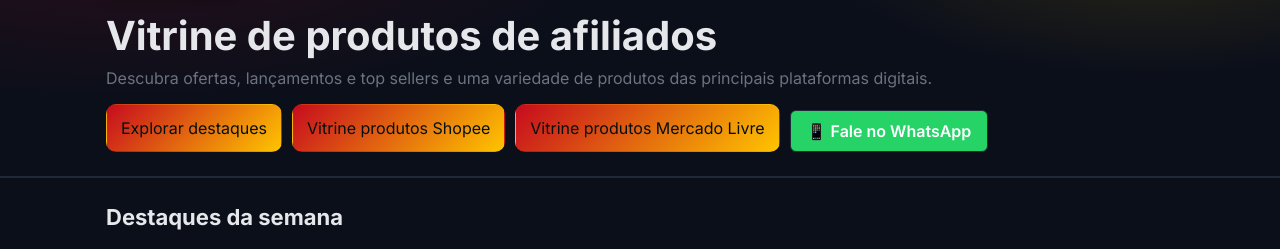
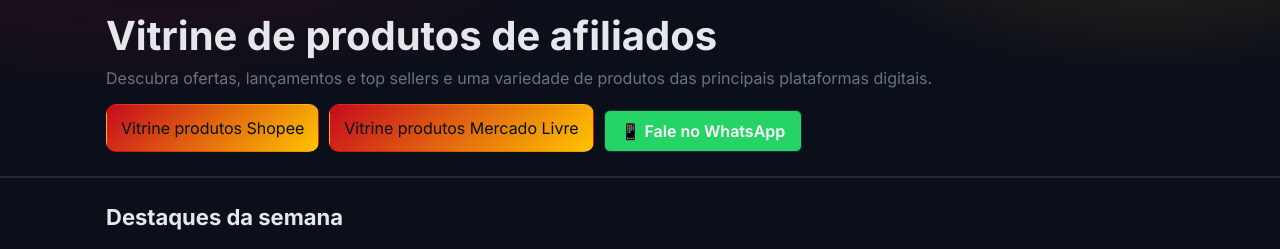
Before and after one commit to jlvnunez/vitrine-afiliados, a plain HTML site: page index.htm in a window 1280 px wide. Shown: the part 85-334 px from the top of the page. Drawn offline with Linux system fonts and the light colour scheme.

Commit message:
Update index.htm

```diff
--- a/index.htm
+++ b/index.htm
@@ -41,7 +41,7 @@
     <h1>Vitrine de produtos de afiliados</h1>
     <p>Descubra ofertas, lançamentos e top sellers e uma variedade de produtos das principais plataformas digitais.</p>
     <div class="cta">
-      <a class="btn primary" href="#destaques">Explorar destaques</a>
+      <!-- <a class="btn primary" href="#destaques">Explorar destaques</a> -->
       <a class="btn primary" href="https://collshp.com/jlvnunez" target="_blank">Vitrine produtos Shopee</a>
       <a class="btn primary" href="https://mercadolivre.com/sec/1sUWwjr" target="_blank">Vitrine produtos Mercado Livre</a>
       <!-- Botão WhatsApp -->
```
